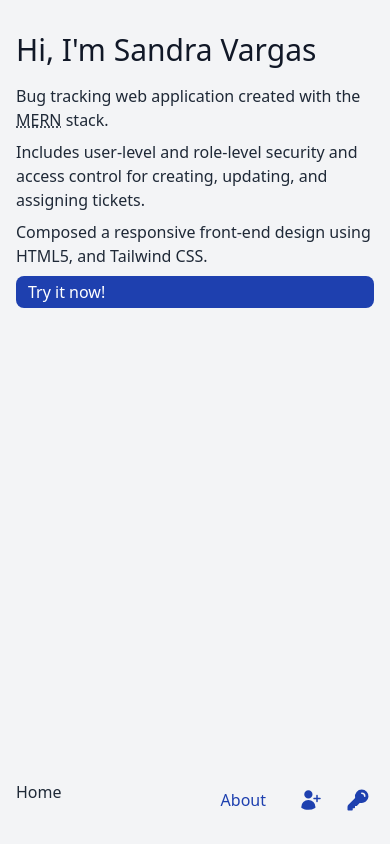
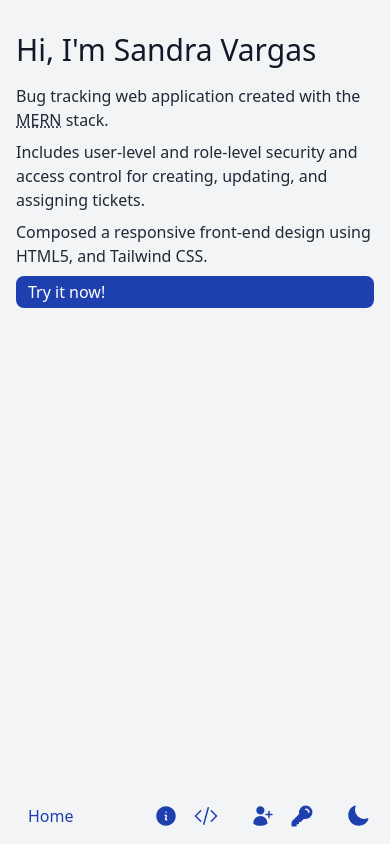
Before and after one commit to lifeanddoodles/issue-tracking, a React (Vite) app in the folder frontend/: page / in a window 390 px wide. Built offline with nearby package versions, Linux system fonts and the light colour scheme; what marked-highlight would draw is missing.

Commit message:
Add theme context, update CodeSnippets' styles

```diff
--- a/frontend/src/components/Details/index.tsx
+++ b/frontend/src/components/Details/index.tsx
@@ -8,10 +8,9 @@ const DescriptionList = ({
   children: React.ReactNode;
 }) => {
   return (
-    // TODO: Add styles
-    <details className="">
-      <summary className="">{summary}</summary>
-      {children}
+    <details className="pt-2 px-4 bg-neutral-200 dark:bg-neutral-800 rounded-lg mb-4 cursor-pointer">
+      <summary className="font-bold mb-2">{summary}</summary>
+      <div className="px-1">{children}</div>
     </details>
   );
 };
--- /dev/null
+++ b/frontend/src/context/ThemeContext.tsx
@@ -0,0 +1,41 @@
+import React, { createContext, useContext, useEffect, useState } from "react";
+
+type Theme = "light" | "dark";
+
+interface ThemeContextProps {
+  theme: Theme;
+  toggleTheme: () => void;
+}
+
+const ThemeContext = createContext<ThemeContextProps | undefined>(undefined);
+
+export const ThemeProvider = ({ children }: { children: React.ReactNode }) => {
+  const [theme, setTheme] = useState<Theme>("light");
+
+  const toggleTheme = () => {
+    setTheme((prevTheme) => (prevTheme === "light" ? "dark" : "light"));
+  };
+
+  useEffect(() => {
+    const root = document.documentElement;
+    if (theme === "dark") {
+      root.classList.add("dark");
+    } else {
+      root.classList.remove("dark");
+    }
+  }, [theme]);
+
+  return (
+    <ThemeContext.Provider value={{ theme, toggleTheme }}>
+      {children}
+    </ThemeContext.Provider>
+  );
+};
+
+export const useTheme = (): ThemeContextProps => {
+  const context = useContext(ThemeContext);
+  if (!context) {
+    throw new Error("useTheme must be used within a ThemeProvider");
+  }
+  return context;
+};
--- a/frontend/src/layout/Header/index.tsx
+++ b/frontend/src/layout/Header/index.tsx
@@ -1,20 +1,31 @@
 import {
+  ArrowRightOnRectangleIcon,
   BellIcon,
+  CodeBracketIcon,
+  InformationCircleIcon,
   KeyIcon,
+  MoonIcon,
+  SunIcon,
   UserIcon,
   UserPlusIcon,
 } from "@heroicons/react/24/solid";
 import { useMemo } from "react";
-import { Link } from "react-router-dom";
 import Button from "../../components/Button";
 import InternalLink from "../../components/InternalLink";
 import { useAuthContext } from "../../context/AuthProvider";
+import { useTheme } from "../../context/ThemeContext";
 import useResponsive from "../../hooks/useResponsive";
 
 const baseMenuItems = [
   {
     title: "About",
     link: "/about-the-dev",
+    icon: InformationCircleIcon,
+  },
+  {
+    title: "See the code",
+    link: "/see-the-code",
+    icon: CodeBracketIcon,
   },
 ];
 
@@ -51,26 +62,44 @@ const Header = () => {
     () => (user ? userMenuItems : guestMenuItems),
     [user]
   );
+  const { theme, toggleTheme } = useTheme();
   const { isExtraSmall, isMobile } = useResponsive();
   const showIconLinks = isExtraSmall || isMobile;
 
   return (
-    <header className="header fixed bottom-0 left-0 right-0 z-10 flex justify-between py-6 px-4 bg-neutral-100 dark:bg-neutral-800 md:static">
-      <Link to="/">Home</Link>
-      <div className="header__user-options flex gap-4">
-        <nav className="flex gap-4 items-center">
+    <header className="header fixed bottom-0 left-0 right-0 z-10 flex items-center justify-between py-2 px-4 bg-neutral-100 dark:bg-neutral-800 md:static">
+      <InternalLink to="/">Home</InternalLink>
+      <div className="header__user-options flex gap-6 items-center">
+        <nav className="flex gap-6 items-center">
+          <section
+            aria-label="Project info"
+            className="flex gap-2 items-center"
+          >
             {baseMenuItems.map((item) => {
+              const Icon = item.icon;
               return (
                 <InternalLink
                   key={item.title}
                   to={item.link!}
                   className={`header__info-options__link rounded-lg`}
-                variant={"transparent"}
+                  variant={showIconLinks ? "icon" : "transparent"}
+                  ariaLabel={showIconLinks ? item.title : ""}
                 >
-                {item.title}
+                  {showIconLinks ? (
+                    <figure>
+                      <Icon className="w-6 h-6" />
+                    </figure>
+                  ) : (
+                    item.title
+                  )}
                 </InternalLink>
               );
             })}
+          </section>
+          <section
+            aria-label="User options"
+            className="flex gap-2 items-center"
+          >
             {menuItems.map((item) => {
               const Icon = item.icon;
 
@@ -92,8 +121,16 @@ const Header = () => {
                 </InternalLink>
               );
             })}
+            {user && (
+              <Button onClick={logoutUserReq} variant="icon" ariaLabel="Logout">
+                <ArrowRightOnRectangleIcon />
+              </Button>
+            )}
+          </section>
         </nav>
-        {user && <Button onClick={logoutUserReq}>Logout</Button>}
+        <Button onClick={toggleTheme} variant="icon" ariaLabel="Toggle theme">
+          {theme === "light" ? <MoonIcon /> : <SunIcon />}
+        </Button>
       </div>
     </header>
   );
--- a/frontend/src/main.tsx
+++ b/frontend/src/main.tsx
@@ -12,6 +12,7 @@ import AdminRoute from "./components/AdminRoute";
 import NotClientRoute from "./components/NotClientRoute";
 import PrivateRoute from "./components/PrivateRoute";
 import AuthProvider from "./context/AuthProvider.tsx";
+import { ThemeProvider } from "./context/ThemeContext";
 import "./index.css";
 import CommonLayout from "./layout/CommonLayout";
 import DashboardLayout from "./layout/DashboardLayout";
@@ -47,7 +48,9 @@ const router = createBrowserRouter(
       path="/"
       element={
         <AuthProvider>
-          <App />
+          <ThemeProvider>
+            <App />
+          </ThemeProvider>
         </AuthProvider>
       }
     >
--- a/frontend/src/pages/info/SeeTheCode/CodeSnippet.tsx
+++ b/frontend/src/pages/info/SeeTheCode/CodeSnippet.tsx
@@ -1,24 +1,21 @@
 import { useEffect, useMemo, useState } from "react";
 import Heading from "../../../components/Heading";
+import { useTheme } from "../../../context/ThemeContext";
 import useFetch from "../../../hooks/useFetch";
-import { BASE_REPO_URL, generateCodeSnippet, type Theme } from "./utils";
+import { CodeSnippetProps } from "./types";
+import { BASE_REPO_URL, generateCodeSnippet } from "./utils";
 
 const CodeSnippet = ({
   pathToFile,
   language = "typescript",
   startLine = 0,
   endLine = -1,
-}: {
-  pathToFile?: string;
-  language?: string;
-  startLine?: number;
-  endLine?: number;
-}) => {
+}: CodeSnippetProps) => {
   const { data, loading, error } = useFetch({
     url: `${BASE_REPO_URL}${pathToFile}`,
   });
   const [code, setCode] = useState<string | null>(null);
-  const theme: Theme = "light";
+  const { theme } = useTheme();
 
   const codeSnippet = useMemo(() => {
     if (!data) return null;
@@ -38,7 +35,7 @@ const CodeSnippet = ({
   }, [codeSnippet, language]);
 
   useEffect(() => {
-    if (theme === ("dark" as Theme)) {
+    if (theme === "dark") {
       import("highlight.js/styles/a11y-dark.css");
     } else {
       import("highlight.js/styles/a11y-light.css");
@@ -51,7 +48,7 @@ const CodeSnippet = ({
   return code ? (
     <div
       dangerouslySetInnerHTML={{ __html: code }}
-      className="mb-4 rounded-lg border-2 overflow-hidden text-sm"
+      className="mb-4 rounded-lg border-2 dark:border-neutral-800 overflow-hidden text-sm"
     />
   ) : null;
 };
--- a/frontend/src/pages/info/SeeTheCode/CodeSnippetsWithFetch.tsx
+++ b/frontend/src/pages/info/SeeTheCode/CodeSnippetsWithFetch.tsx
@@ -3,18 +3,12 @@ import Details from "../../../components/Details";
 import Heading from "../../../components/Heading";
 import Text from "../../../components/Text";
 import CodeSnippet from "./CodeSnippet";
+import { CodeSnippetsWithFetchProps } from "./types";
 
-const CodeSnippetsWithFetch: React.FC<{
-  summary: string;
-  content: {
-    title: string;
-    description: string;
-    language: string;
-    pathToFile?: string;
-    startLine?: number;
-    endLine?: number;
-  }[];
-}> = ({ summary, content }) => {
+const CodeSnippetsWithFetch: React.FC<CodeSnippetsWithFetchProps> = ({
+  summary,
+  content,
+}) => {
   return (
     <Details summary={summary} key={summary}>
       {content.map((item, index) => (
--- a/frontend/src/pages/info/SeeTheCode/index.tsx
+++ b/frontend/src/pages/info/SeeTheCode/index.tsx
@@ -1,5 +1,6 @@
 import Heading from "../../../components/Heading";
 import CodeSnippetsWithFetch from "./CodeSnippetsWithFetch";
+import { CodeSnippetsSectionProps } from "./types";
 
 const clientFlowsCodeSamples = [
   {
@@ -183,21 +184,7 @@ const customerSuccessFlowsCodeSamples = [
   },
 ];
 
-const CodeSnippetsSection = ({
-  codeSources,
-}: {
-  codeSources: {
-    summary: string;
-    content: {
-      title: string;
-      description: string;
-      language: string;
-      pathToFile?: string;
-      startLine?: number;
-      endLine?: number;
-    }[];
-  }[];
-}) => {
+const CodeSnippetsSection = ({ codeSources }: CodeSnippetsSectionProps) => {
   return codeSources.map((item) => (
     <CodeSnippetsWithFetch
       key={item.summary}
--- /dev/null
+++ b/frontend/src/pages/info/SeeTheCode/types.ts
@@ -0,0 +1,20 @@
+export type CodeSnippetProps = {
+  pathToFile?: string;
+  language?: string;
+  startLine?: number;
+  endLine?: number;
+};
+
+export type CodeSnippetContentProps = {
+  title: string;
+  description: string;
+} & CodeSnippetProps;
+
+export type CodeSnippetsWithFetchProps = {
+  summary: string;
+  content: CodeSnippetContentProps[];
+};
+
+export type CodeSnippetsSectionProps = {
+  codeSources: CodeSnippetsWithFetchProps[];
+};
--- a/frontend/src/utils/index.tsx
+++ b/frontend/src/utils/index.tsx
@@ -424,9 +424,9 @@ export function getVariantClasses(variant: ButtonVariant) {
     case "secondary":
       return "flex sm:w-fit items-center rounded-lg text-base border-0 text-white bg-secondary hover:bg-secondary-dark disabled:bg-gray-400 disabled:text-gray-700 py-1 px-3";
     case "transparent":
-      return "flex sm:w-fit items-center rounded-lg text-base border-0 text-primary hover:bg-neutral-200 disabled:text-gray-500 disabled:hover:bg-inherit py-2 px-3";
+      return "flex sm:w-fit items-center rounded-lg text-base border-0 text-primary dark:text-white hover:bg-neutral-200 dark:hover:bg-primary disabled:text-gray-500 disabled:hover:bg-inherit py-2 px-3";
     case "icon":
-      return "flex sm:w-fit items-center rounded-lg text-base border-0 text-primary hover:bg-neutral-200 disabled:text-gray-500 disabled:hover:bg-inherit py-1 px-1 w-8 h-8";
+      return "flex sm:w-fit items-center rounded-lg text-base border-0 text-primary dark:text-white hover:bg-neutral-200 dark:hover:bg-primary disabled:text-gray-500 disabled:hover:bg-inherit py-1 px-1 w-8 h-8";
     case "link":
       return "text-primary hover:text-primary-dark hover:underline disabled:text-gray-500 disabled:hover:no-underline";
   }
```
Lines whose indentation alone changed are shown as unchanged.
